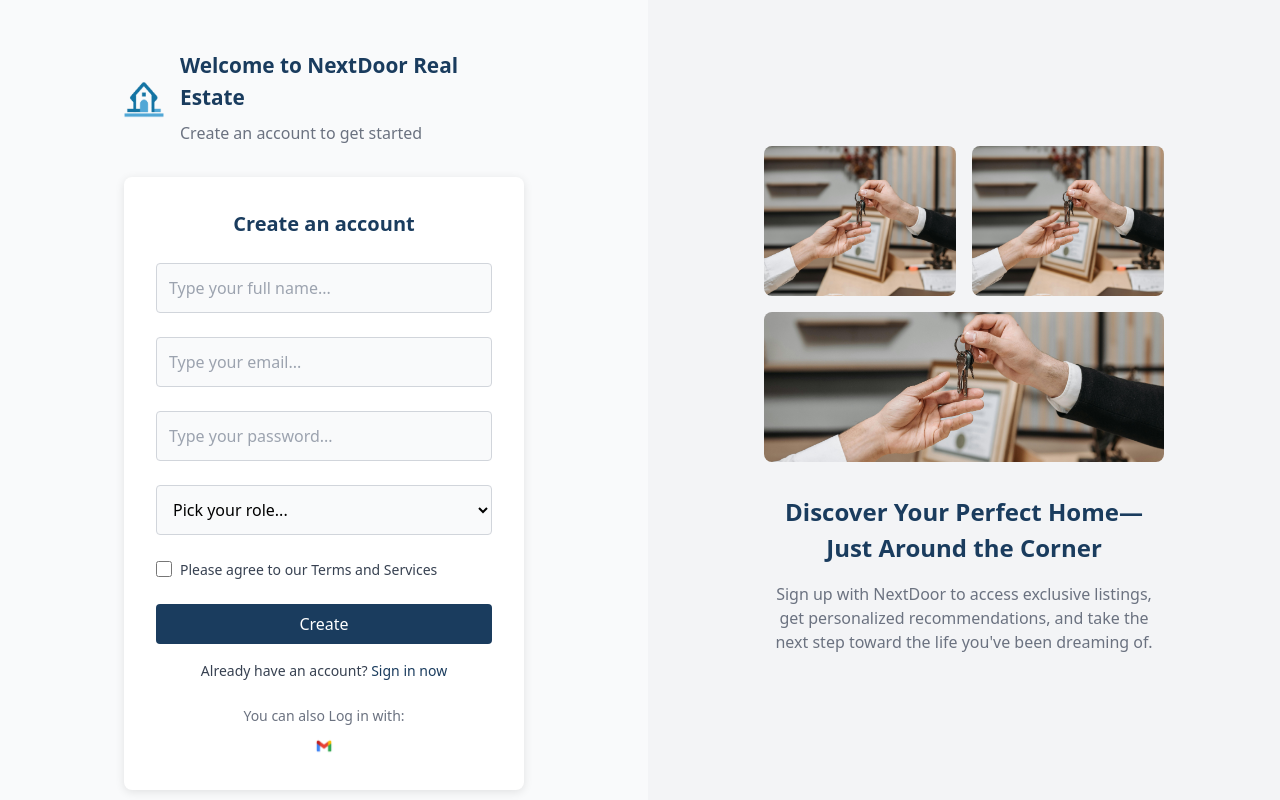
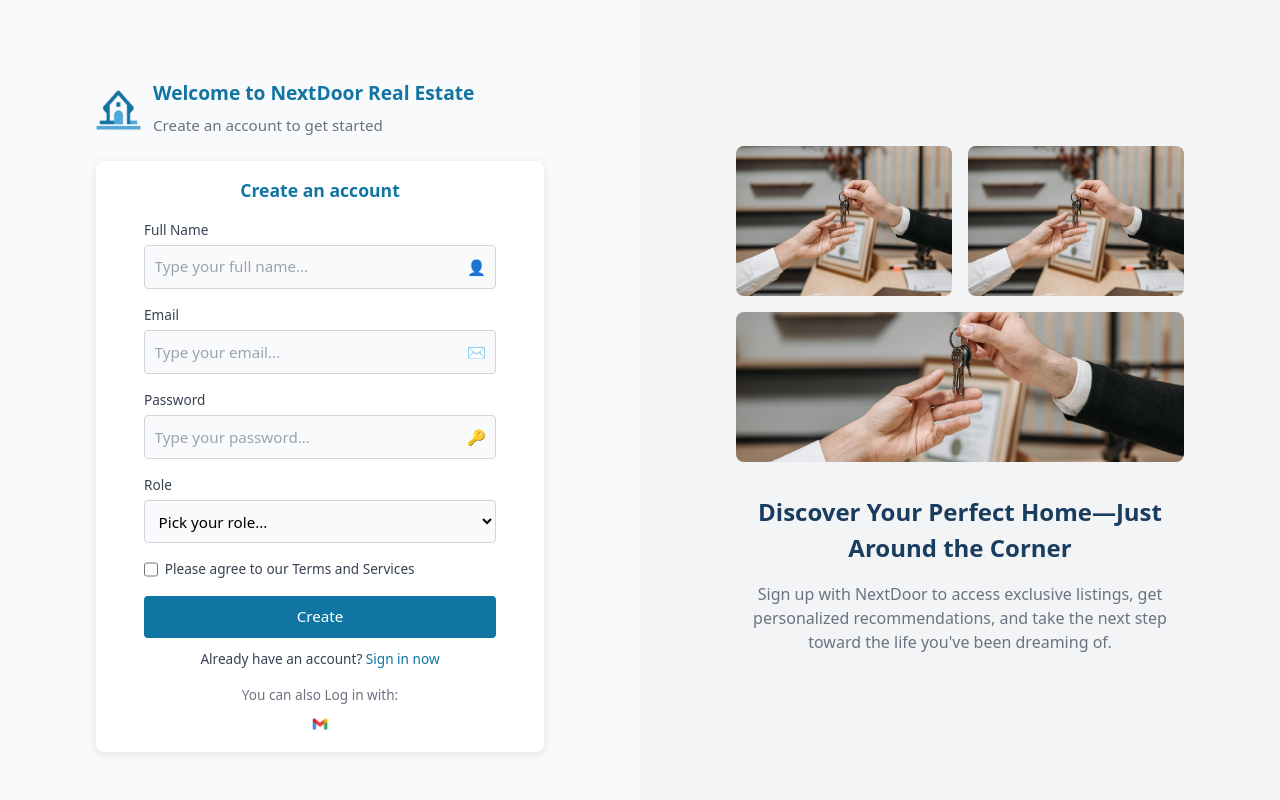
Before and after one commit to sumeaqadraku/Nextdoor, a React (Vite) app in the folder Client/: page /register in a window 1280 px wide. Built offline with nearby package versions, Linux system fonts and the light colour scheme.

Commit message:
Ndryshime

```diff
--- a/Client/src/assets/login.module.css
+++ b/Client/src/assets/login.module.css
@@ -47,7 +47,7 @@
 .login-title {
     font-size: 1.5rem;
     font-weight: bold;
-    color: #2563eb;
+    color: #1175a3; /* Ndrysho nga #2563eb në #1175a3 */
     margin-bottom: 0.5rem;
 }
 
@@ -99,9 +99,9 @@
 }
 
 .login-input:focus {
-    border-color: #2563eb;
+    border-color: #1175a3; /* Ndrysho nga #2563eb në #1175a3 */
     outline: none;
-    box-shadow: 0 0 0 3px rgba(37, 99, 235, 0.1);
+    box-shadow: 0 0 0 3px rgba(17, 117, 163, 0.1); /* Përshtat shadow me ngjyrën e re */
 }
 
 .password-toggle {
@@ -132,7 +132,7 @@
 }
 
 .login-link {
-    color: #2563eb;
+    color: #1175a3; /* Ndrysho nga #2563eb në #1175a3 */
     font-size: 0.875rem;
     font-weight: 500;
     text-decoration: none;
@@ -140,12 +140,12 @@
 
 .login-link:hover {
     text-decoration: underline;
-    color: #1d4ed8;
+    color: #0e5f85; /* Përshtat hover me ngjyrën e re */
 }
 
 .login-button {
     width: 100%;
-    background: #2563eb;
+    background: #1175a3; /* Ndrysho nga #2563eb në #1175a3 */
     color: white;
     padding: 0.875rem;
     border-radius: 0.5rem;
@@ -157,7 +157,7 @@
 }
 
 .login-button:hover {
-    background: #1d4ed8;
+    background: #0e5f85; /* Përshtat hover me ngjyrën e re */
     transform: translateY(-1px);
 }
 
--- a/Client/src/assets/register.module.css
+++ b/Client/src/assets/register.module.css
@@ -11,8 +11,8 @@
     justify-content: center;
     align-items: center;
     background-color: #f9fafb;
-    padding: 2rem;
-    overflow-y: auto;
+    padding: 1.5rem;
+    overflow: hidden;
   }
 
   .showcaseSide {
@@ -26,63 +26,76 @@
 
   .formContent,
   .showcaseContent {
-    max-width: 400px;
+    max-width: 28rem;
     width: 100%;
   }
 
   .header {
-    margin-bottom: 2rem;
+    margin-bottom: 1.5rem;
   }
 
   .brand {
     display: flex;
     align-items: center;
-    gap: 1rem;
-    margin-top: 10%
+    gap: 0.75rem;
+    margin-top: 7%;
   }
 
   .logo {
-    width: 40px;
-    height: 40px;
+    width: 45px;
+    height: 45px;
   }
 
   .title {
-    font-size: 1.3rem;
+    font-size: 1.2rem;
     font-weight: 600;
-    color: #1a3c5e;
+    color: #1175a3; /* Ndrysho ngjyrën e titullit */
     margin: 0;
   }
 
   .subtitle {
-    font-size: 1rem;
+    font-size: 0.95rem;
     color: #6b7280;
-    margin: 0.5rem 0 0;
+    margin: 0.4rem 0 0;
   }
 
   .form {
     background-color: #ffffff;
-    padding: 2rem;
+    padding: 1rem 3rem;
+
     border-radius: 8px;
     box-shadow: 0 2px 10px rgba(0, 0, 0, 0.1);
   }
 
   .formTitle {
-    font-size: 1.25rem;
+    font-size: 1.1rem;
     font-weight: 600;
-    color: #1a3c5e;
-    margin-bottom: 1.5rem;
+    color: #1175a3; /* Ndrysho ngjyrën e titullit të formës */
+    margin-bottom: 1rem;
     text-align: center;
   }
 
   .inputGroup {
-    margin-bottom: 1.5rem;
+    margin-bottom: 1rem;
     text-align: left;
+  }
+
+  .inputLabel {
+    display: block;
+    font-size: 0.85rem;
+    font-weight: 500;
+    color: #374151;
+    margin-bottom: 0.3rem;
+  }
+
+  .inputWrapper {
+    position: relative;
   }
 
   .input {
     width: 100%;
-    padding: 0.75rem;
-    font-size: 1rem;
+    padding: 0.6rem 2.2rem 0.6rem 0.6rem;
+    font-size: 0.95rem;
     border: 1px solid #d1d5db;
     border-radius: 4px;
     background-color: #f9fafb;
@@ -95,41 +108,50 @@
 
   .input:focus {
     outline: none;
-    border-color: #1a3c5e;
+    border-color: #1175a3; /* Ndrysho ngjyrën e fokusit */
   }
 
   .inputError {
     border-color: #ef4444;
   }
 
+  .inputIcon {
+    position: absolute;
+    right: 0.6rem;
+    top: 50%;
+    transform: translateY(-50%);
+    font-size: 0.95rem;
+    color: #1175a3; /* Ndrysho ngjyrën e ikonave */
+  }
+
   .errorMessage {
     display: block;
     font-size: 0.75rem;
     color: #ef4444;
-    margin-top: 0.25rem;
+    margin-top: 0.2rem;
   }
 
   .terms {
     display: flex;
     align-items: center;
-    gap: 0.5rem;
-    margin-bottom: 1.5rem;
-    font-size: 0.875rem;
+    gap: 0.4rem;
+    margin-bottom: 1rem;
+    font-size: 0.85rem;
     color: #374151;
   }
 
   .terms input {
-    width: 1rem;
-    height: 1rem;
+    width: 0.9rem;
+    height: 0.9rem;
   }
 
   .submitButton {
     width: 100%;
-    padding: 0.5rem;
-    font-size: 1rem;
+    padding: 0.6rem;
+    font-size: 0.95rem;
     font-weight: 500;
     color: #ffffff;
-    background-color: #1a3c5e;
+    background-color: #1175a3; /* Ndrysho ngjyrën e butonit */
     border: none;
     border-radius: 4px;
     cursor: pointer;
@@ -137,18 +159,18 @@
   }
 
   .submitButton:hover {
-    background-color: #15324b;
+    background-color: #0e5f85; /* Ndrysho ngjyrën hover për t'u përshtatur */
   }
 
   .signInLink {
     text-align: center;
-    margin: 1rem 0;
-    font-size: 0.875rem;
+    margin: 0.7rem 0;
+    font-size: 0.85rem;
     color: #374151;
   }
 
   .signInLink a {
-    color: #1a3c5e;
+    color: #1175a3; /* Ndrysho ngjyrën e lidhjes */
     text-decoration: none;
     font-weight: 500;
   }
@@ -159,19 +181,19 @@
 
   .socialLogin {
     text-align: center;
-    margin-top: 1.5rem;
+    margin-top: 1rem;
   }
 
   .socialTitle {
-    font-size: 0.875rem;
+    font-size: 0.85rem;
     color: #6b7280;
-    margin-bottom: 0.5rem;
+    margin-bottom: 0.4rem;
   }
 
   .socialButtons {
     display: flex;
     justify-content: center;
-    gap: 1rem;
+    gap: 0.7rem;
   }
 
   .socialButton {
--- a/Client/src/pages/Register.jsx
+++ b/Client/src/pages/Register.jsx
@@ -21,38 +21,30 @@ const RegisterPage = () => {
   };
 
   const validatePassword = (password) => {
-    // Minimum 8 characters
     if (password.length < 8) {
       return {
         isValid: false,
         message: 'Password must be at least 8 characters'
       };
     }
-
-    // At least one uppercase letter
     if (!/[A-Z]/.test(password)) {
       return {
         isValid: false,
         message: 'Password must contain at least one uppercase letter'
       };
     }
-
-    // At least one number
     if (!/[0-9]/.test(password)) {
       return {
         isValid: false,
         message: 'Password must contain at least one number'
       };
     }
-
-    // At least one special character
     if (!/[!@#$%^&*(),.?":{}|<>]/.test(password)) {
       return {
         isValid: false,
         message: 'Password must contain at least one special character'
       };
     }
-
     return {
       isValid: true,
       message: ''
@@ -64,7 +56,6 @@ const RegisterPage = () => {
     if (!data.fullName) errors.fullName = 'Full name is required';
     if (!data.email) errors.email = 'Email is required';
     else if (!validateEmail(data.email)) errors.email = 'Invalid email format';
-
     if (!data.password) {
       errors.password = 'Password is required';
     } else {
@@ -73,10 +64,8 @@ const RegisterPage = () => {
         errors.password = passwordValidation.message;
       }
     }
-
     if (!data.role) errors.role = 'Please select a role';
     if (!data.agreeTerms) errors.agreeTerms = 'You must agree to the Terms and Services';
-
     return {
       isValid: Object.keys(errors).length === 0,
       errors,
@@ -103,7 +92,6 @@ const RegisterPage = () => {
     const validation = validateForm(formData);
     if (validation.isValid) {
       console.log('Registration successful', formData);
-      // Add registration logic here (e.g., API call)
     } else {
       setErrors(validation.errors);
     }
@@ -111,7 +99,6 @@ const RegisterPage = () => {
 
   return (
     <div className={styles.container}>
-      {/* Left side - Form */}
       <div className={styles.formSide}>
         <div className={styles.formContent}>
           <div className={styles.header}>
@@ -127,11 +114,9 @@ const RegisterPage = () => {
           <form onSubmit={handleSubmit} className={styles.form}>
             <h3 className={styles.formTitle}>Create an account</h3>
 
-            {errors.submit && (
-              <div className={styles.errorMessage}>{errors.submit}</div>
-            )}
-
             <div className={styles.inputGroup}>
+              <label htmlFor="fullName" className={styles.inputLabel}>Full Name</label>
+              <div className={styles.inputWrapper}>
                 <input
                   id="fullName"
                   name="fullName"
@@ -141,10 +126,14 @@ const RegisterPage = () => {
                   placeholder="Type your full name..."
                   className={`${styles.input} ${errors.fullName ? styles.inputError : ''}`}
                 />
+                <span className={styles.inputIcon}>👤</span>
+              </div>
               {errors.fullName && <span className={styles.errorMessage}>{errors.fullName}</span>}
             </div>
 
             <div className={styles.inputGroup}>
+              <label htmlFor="email" className={styles.inputLabel}>Email</label>
+              <div className={styles.inputWrapper}>
                 <input
                   id="email"
                   name="email"
@@ -154,10 +143,14 @@ const RegisterPage = () => {
                   placeholder="Type your email..."
                   className={`${styles.input} ${errors.email ? styles.inputError : ''}`}
                 />
+                <span className={styles.inputIcon}>✉️</span>
+              </div>
               {errors.email && <span className={styles.errorMessage}>{errors.email}</span>}
             </div>
 
             <div className={styles.inputGroup}>
+              <label htmlFor="password" className={styles.inputLabel}>Password</label>
+              <div className={styles.inputWrapper}>
                 <input
                   id="password"
                   name="password"
@@ -167,31 +160,18 @@ const RegisterPage = () => {
                   placeholder="Type your password..."
                   className={`${styles.input} ${errors.password ? styles.inputError : ''}`}
                 />
+                <span className={styles.inputIcon}>🔑</span>
+              </div>
               {errors.password && (
                 <span className={styles.errorMessage}>
                   {errors.password}
-                  <div className={styles.passwordRequirements}>
-                    <p>Password must contain:</p>
-                    <ul>
-                      <li className={formData.password.length >= 8 ? styles.requirementMet : ''}>
-                        At least 8 characters
-                      </li>
-                      <li className={/[A-Z]/.test(formData.password) ? styles.requirementMet : ''}>
-                        At least one uppercase letter
-                      </li>
-                      <li className={/[0-9]/.test(formData.password) ? styles.requirementMet : ''}>
-                        At least one number
-                      </li>
-                      <li className={/[!@#$%^&*(),.?":{}|<>]/.test(formData.password) ? styles.requirementMet : ''}>
-                        At least one special character
-                      </li>
-                    </ul>
-                  </div>
                 </span>
               )}
             </div>
 
             <div className={styles.inputGroup}>
+              <label htmlFor="role" className={styles.inputLabel}>Role</label>
+              <div className={styles.inputWrapper}>
                 <select
                   id="role"
                   name="role"
@@ -204,6 +184,8 @@ const RegisterPage = () => {
                   <option value="seller">Seller</option>
                   <option value="agent">Agent</option>
                 </select>
+                <span className={styles.inputIcon}></span>
+              </div>
               {errors.role && <span className={styles.errorMessage}>{errors.role}</span>}
             </div>
 
@@ -219,7 +201,7 @@ const RegisterPage = () => {
               {errors.agreeTerms && <span className={styles.errorMessage}>{errors.agreeTerms}</span>}
             </div>
 
-            <button type="submit" className={styles.submitButton}>
+            <button type="button" className={styles.submitButton}>
               Create
             </button>
 
@@ -243,7 +225,6 @@ const RegisterPage = () => {
         </div>
       </div>
 
-      {/* Right side - Showcase */}
       <div className={styles.showcaseSide}>
         <div className={styles.showcaseContent}>
           <div className={styles.showcaseImages}>
```
Lines whose indentation alone changed are shown as unchanged.
